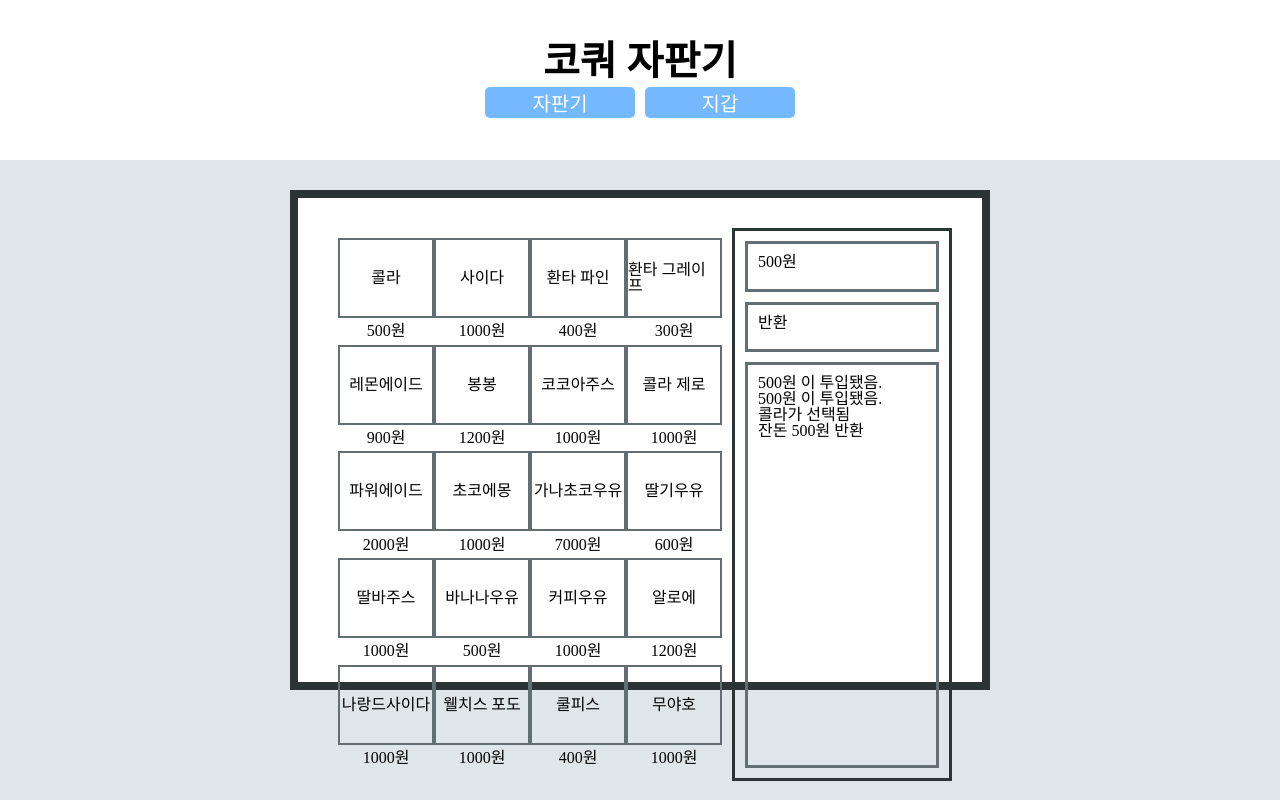
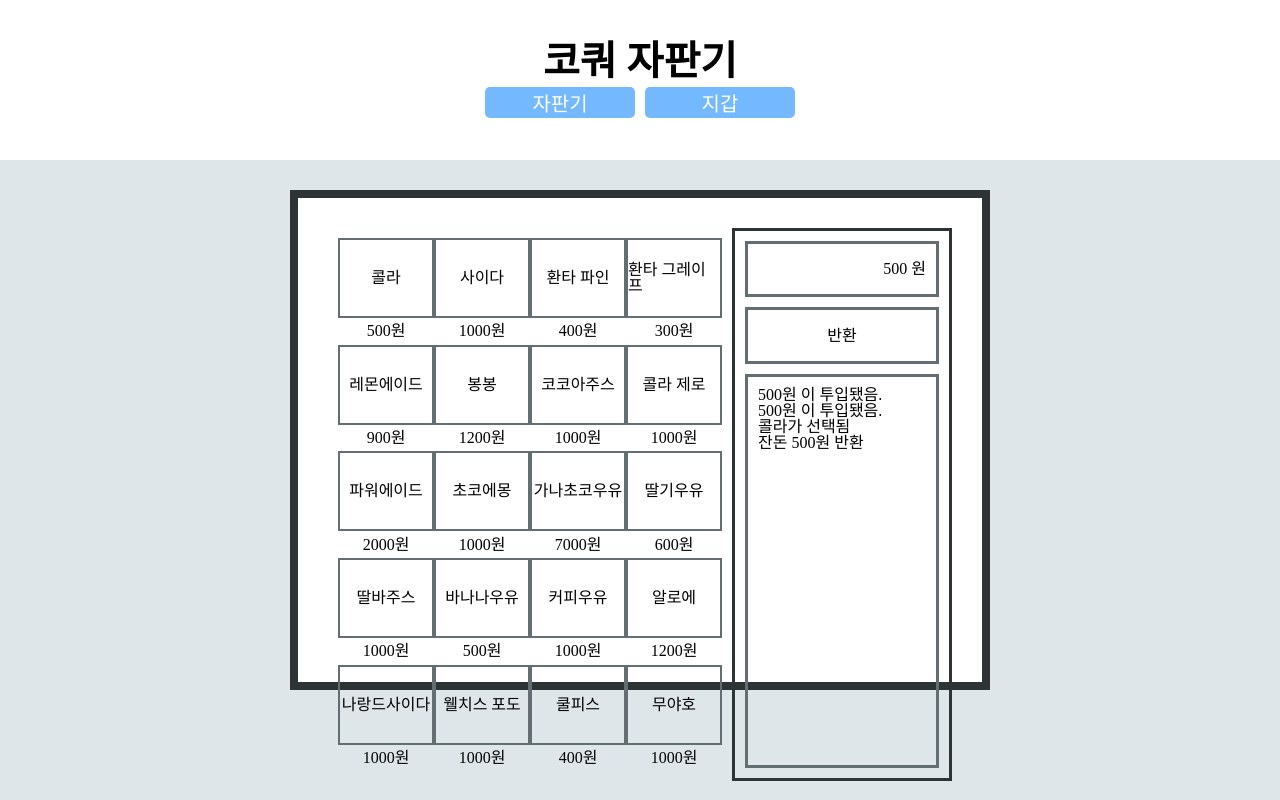
Before and after one commit to codesquad-members-2022/fe-vm, a React (Create React App) app: page / in a window 1280 px wide. Built offline with nearby package versions, Linux system fonts and the light colour scheme.

Commit message:
feat: input box update

```diff
--- a/src/components/VMController.jsx
+++ b/src/components/VMController.jsx
@@ -1,11 +1,12 @@
 import styled from 'styled-components';
 
+import VMInputMoney from 'components/VMInputMoney';
 import VMLogs from 'components/VMLogs';
 import COLORS from 'constants/colors';
 
 const VMController = () => (
   <VMControllerWrapper>
-    <CurrentInputMoney>500원</CurrentInputMoney>
+    <VMInputMoney />
     <ReturnMoneyButton>반환</ReturnMoneyButton>
     <VMLogs />
   </VMControllerWrapper>
@@ -13,19 +14,17 @@ const VMController = () => (
 
 const VMControllerWrapper = styled.ul`
   display: grid;
-  grid-template-rows: 1fr 1fr 8fr;
+  grid-template-rows: 1fr 1fr 7fr;
   grid-gap: 10px;
   padding: 10px;
   border: 3px solid ${COLORS.DARK_GREY};
 `;
 
-const CurrentInputMoney = styled.div`
+const ReturnMoneyButton = styled.div`
+  display: flex;
+  justify-content: center;
+  align-items: center;
   border: 3px solid ${COLORS.GREY};
-  padding: 10px;
-`;
-const ReturnMoneyButton = styled.div`
-  border: 3px solid ${COLORS.GREY};
-  padding: 10px;
 `;
 
 export default VMController;
--- /dev/null
+++ b/src/components/VMInputBox.jsx
@@ -0,0 +1,38 @@
+import { useRef } from 'react';
+import styled from 'styled-components';
+
+import COLORS from 'constants/colors';
+
+const VMInputBox = ({ defaultInput, updateInputMoney }) => {
+  const inputRef = useRef();
+
+  const handleClickInputButton = () => {
+    updateInputMoney(inputRef.current.value);
+  };
+
+  return (
+    <InputBoxWrapper>
+      <input ref={inputRef} defaultValue={defaultInput} />
+      <InputButton onClick={handleClickInputButton}>투입</InputButton>
+    </InputBoxWrapper>
+  );
+};
+
+const InputBoxWrapper = styled.div`
+  display: grid;
+  grid-template-columns: 7fr 3fr;
+  grid-gap: 5px;
+`;
+
+const InputButton = styled.button`
+  background-color: ${COLORS.SKY_BLUE};
+  color: ${COLORS.WHITE};
+  cursor: pointer;
+  border-radius: 2px;
+  transition: background-color 0.2s;
+  &:hover {
+    background-color: ${COLORS.BLUE};
+  }
+`;
+
+export default VMInputBox;
--- /dev/null
+++ b/src/components/VMInputMoney.jsx
@@ -0,0 +1,45 @@
+import { useState } from 'react';
+import styled from 'styled-components';
+
+import COLORS from 'constants/colors';
+
+import VMInputBox from './VMInputBox';
+
+const VMInputMoney = () => {
+  const [inputMoney, setInputMoney] = useState(500);
+  const [isInputSelected, setIsInputSelected] = useState(false);
+
+  const handleClickTextBox = () => {
+    setIsInputSelected(true);
+  };
+
+  const updateInputMoney = (newMoney) => {
+    setInputMoney(newMoney);
+    setIsInputSelected(false);
+  };
+
+  return (
+    <VMInputMoneyWrapper>
+      {isInputSelected ? (
+        <VMInputBox
+          defaultInput={inputMoney}
+          updateInputMoney={updateInputMoney}
+        />
+      ) : (
+        <TextBox onClick={handleClickTextBox}>{inputMoney} 원</TextBox>
+      )}
+    </VMInputMoneyWrapper>
+  );
+};
+
+const VMInputMoneyWrapper = styled.div`
+  display: flex;
+  justify-content: right;
+  align-items: center;
+  padding: 0px 10px;
+  border: 3px solid ${COLORS.GREY};
+`;
+
+const TextBox = styled.span``;
+
+export default VMInputMoney;
```
